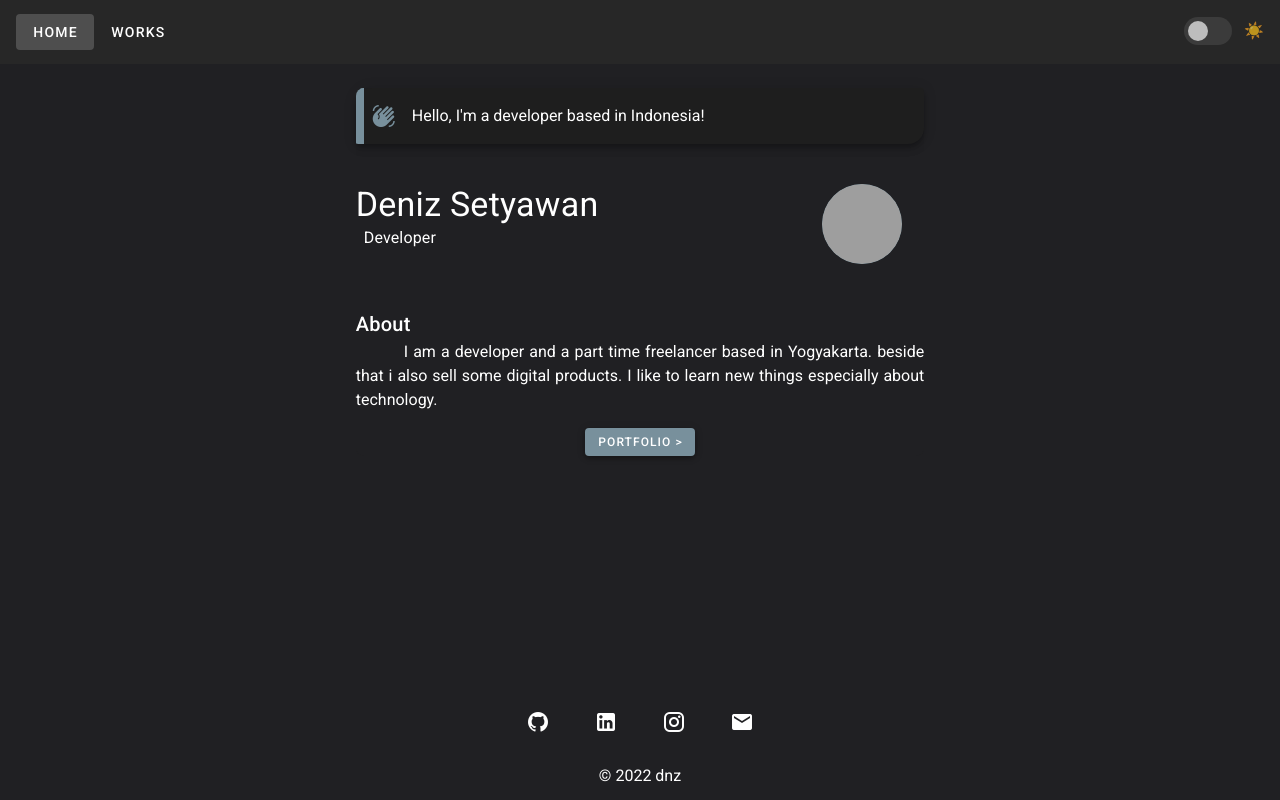
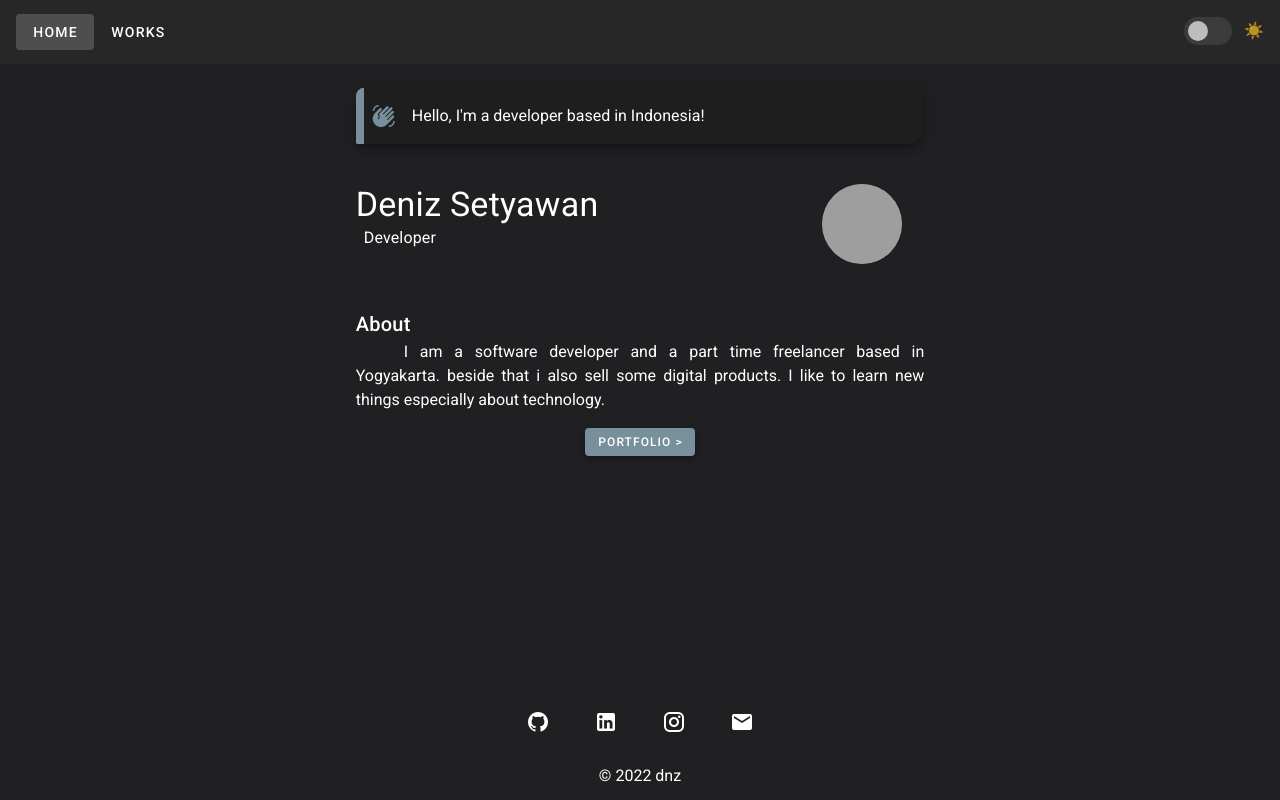
Before and after one commit to denizsetyawan/nuxt-portfolio, a Nuxt app: page / in a window 1280 px wide. Built offline with nearby package versions, Linux system fonts and the light colour scheme; grey boxes are pictures that could not be loaded.

Commit message:
change bio

```diff
--- a/pages/index.vue
+++ b/pages/index.vue
@@ -32,7 +32,7 @@
             <!-- About -->
             <section class="about mt-6">
               <div class="text-h6">About</div>
-              <p style="text-align: justify; text-indent: 0.5in;">I am a developer and a part time freelancer based in
+              <p style="text-align: justify; text-indent: 0.5in;">I am a software developer and a part time freelancer based in
                 Yogyakarta. beside that i also sell some digital products. I like
                 to learn new things especially about technology.</p>
               <div class="text-center">
```
